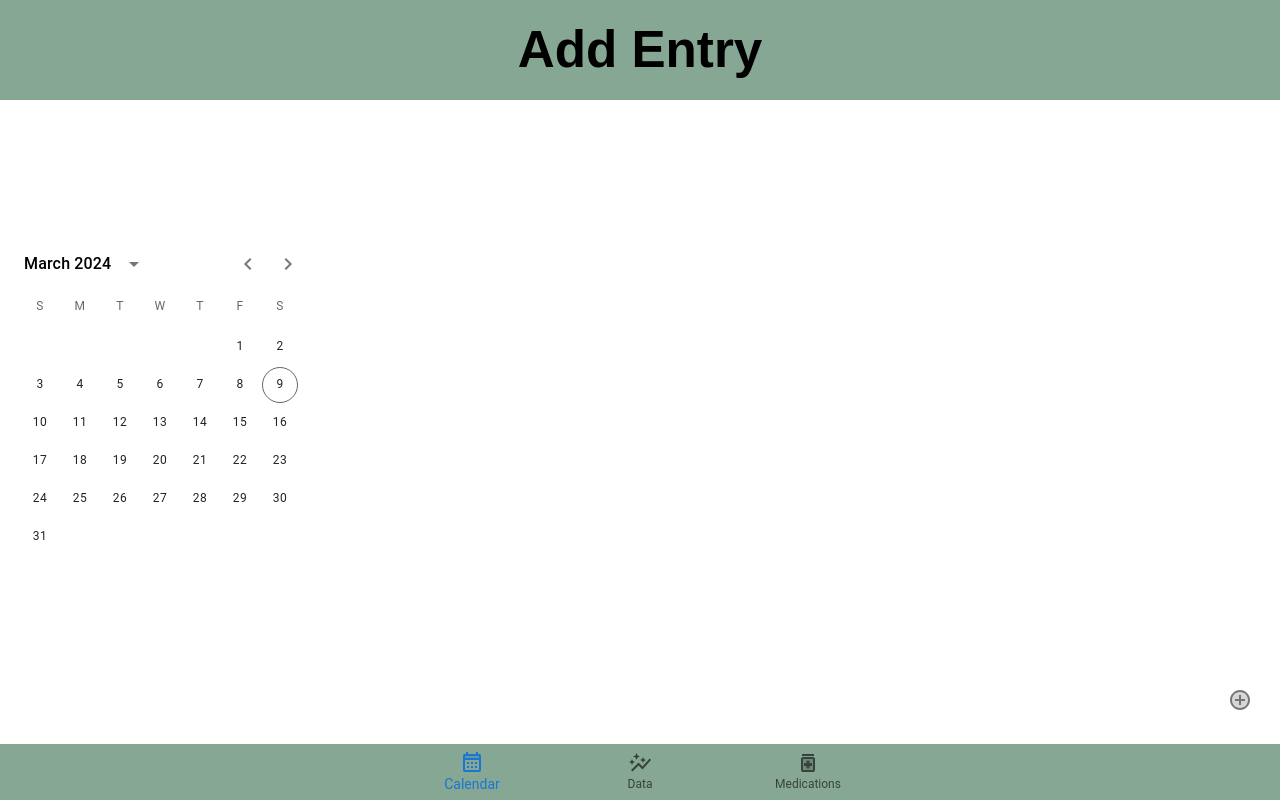
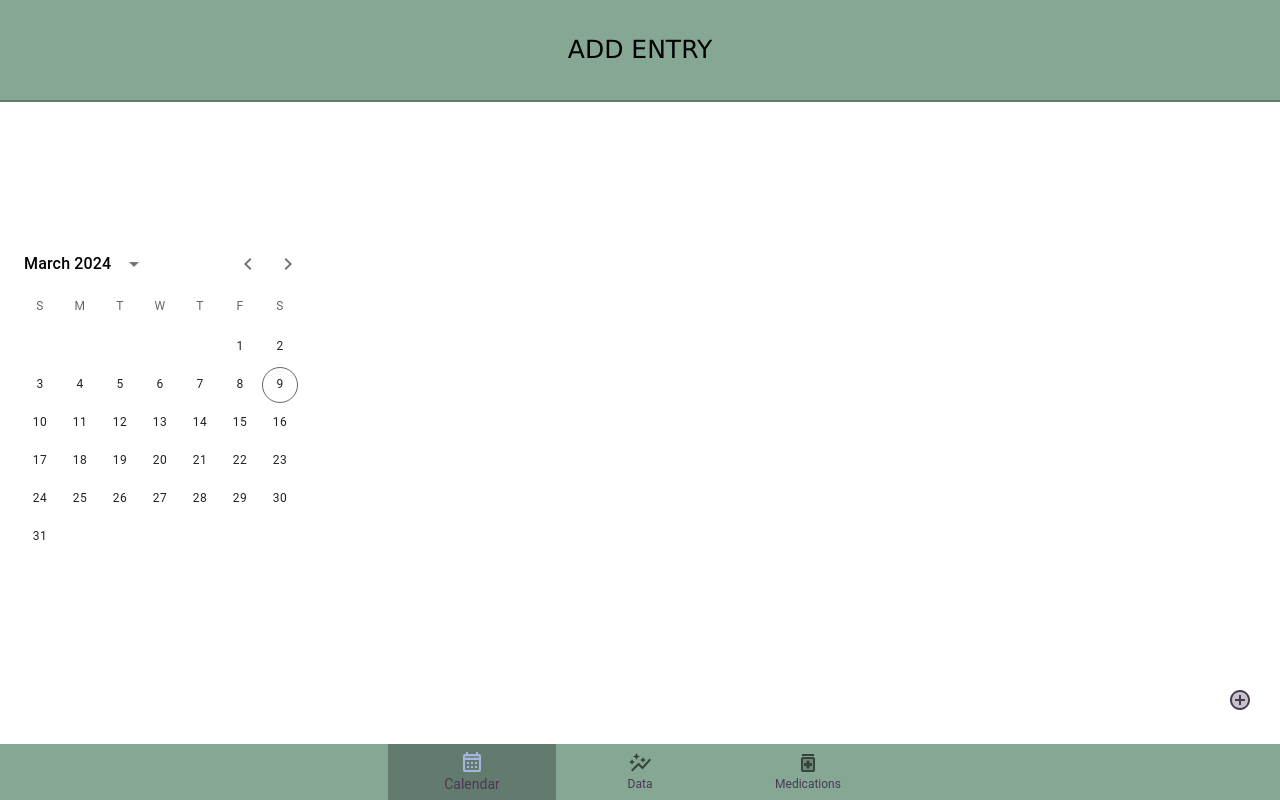
Before and after one commit to em-il-yn/InFlow, a React (Vite) app: page /addentry in a window 1280 px wide. Built offline with nearby package versions, Linux system fonts and the light colour scheme.

Commit message:
making things cuter

```diff
--- a/src/App.jsx
+++ b/src/App.jsx
@@ -11,16 +11,17 @@ import MedicationsPage from "./pages/MedicationsPage";
 import AddEntryPage from "./pages/AddEntryPage"
 import IconButton from '@mui/material/IconButton';
 import AddCircleTwoToneIcon from '@mui/icons-material/AddCircleTwoTone';
-
+import { customTheme } from './theme.js';
+import { ThemeProvider } from '@mui/material/styles';
 import { BrowserRouter as Router, Routes, Route, Link } from 'react-router-dom';
 import "./index.css";
 
 const App = () => {
-  const [value, setValue] = useState(0); // State to manage the selected value in bottom navigation
+  const [value, setValue] = useState(0);
 
   return (
+    <ThemeProvider theme={customTheme}>
       <Router>
-
           <Routes>
             <Route path="/calendar" element={<CalendarPage />} />
             <Route path="/data" element={<DataPage />} />
@@ -49,6 +50,7 @@ const App = () => {
             </div>
           </div>
       </Router>
+    </ThemeProvider>
   );
 };
 
--- a/src/components/DateCalendarValue.jsx
+++ b/src/components/DateCalendarValue.jsx
@@ -2,11 +2,16 @@ import * as React from 'react';
 import { AdapterDayjs } from '@mui/x-date-pickers/AdapterDayjs';
 import { LocalizationProvider } from '@mui/x-date-pickers/LocalizationProvider';
 import { DateCalendar } from '@mui/x-date-pickers/DateCalendar';
+import '../index.css';
 
 export default function FirstComponent() {
   return (
-    <LocalizationProvider dateAdapter={AdapterDayjs}>
-      <DateCalendar />
-    </LocalizationProvider>
+    <div className="centered-container"> {/* Add a container with centering styles */}
+      <div className="calendar-container"> {/* Container for DateCalendar */}
+        <LocalizationProvider dateAdapter={AdapterDayjs}>
+          <DateCalendar />
+        </LocalizationProvider>
+      </div>
+    </div>
   );
 }
--- a/src/index.css
+++ b/src/index.css
@@ -21,6 +21,7 @@
   width: 100%;
   height: 80px;
   z-index: 1000;
+  border-bottom: 2px solid #637B6E;
 }
 
 body {
@@ -97,5 +98,52 @@ button:focus-visible {
 .header-title {
   margin: 0;
   color: black;
-  font-family: 'MuseoModerno', sans-serif;
+  font-family: Verdana;
+  font-weight: 200;
+  text-transform: uppercase;
+  font-size: 25px;
 }
+
+.css-1u23akw-MuiButtonBase-root-MuiPickersDay-root.Mui-selected:hover {
+  will-change: background-color;
+  background-color: #9C7EAF !important;
+}
+
+.css-1u23akw-MuiButtonBase-root-MuiPickersDay-root.Mui-selected {
+  color: #fff;
+  background-color: #9C7EAF !important;
+  font-weight: 500;
+}
+
+.bottom-nav {
+  color: #000000 !important;
+}
+
+.MuiBottomNavigationAction-label {
+  color: #473950 !important;
+}
+
+.MuiBottomNavigationAction-icon {
+  color: #473950 !important;
+}
+
+.fixed-button-container .MuiButtonBase-root {
+  color: #473950 !important;
+}
+
+.css-1bjk3jo-MuiButtonBase-root-MuiBottomNavigationAction-root.Mui-selected {
+  color: #A9B4DD !important;
+  background-color: #637B6E !important;
+}
+
+.centered-container {
+  display: flex;
+  justify-content: center;
+  align-items: center;
+  height: 100vh; /* Set the height to 100% of the viewport height */
+  width: 100%; /* Set the width to 100% */
+}
+
+.calendar-container {
+  max-width: 600px; /* Optionally set a maximum width for the calendar container */
+}
--- /dev/null
+++ b/src/theme.js
@@ -0,0 +1,18 @@
+import { createTheme } from '@mui/material/styles';
+
+export const customTheme = createTheme({
+  palette: {
+    ochre: {
+      main: '#87A795',
+      light: '#CEF9E1',
+      dark: '#596D62',
+      contrastText: '#000000',
+    },
+    secondary: {
+        main: '#6868AC',
+        light: '#A9B4DD',
+        // dark: will be calculated from palette.secondary.main,
+        contrastText: '#000000',
+      },
+  },
+});
```
Lines whose indentation alone changed are shown as unchanged.
